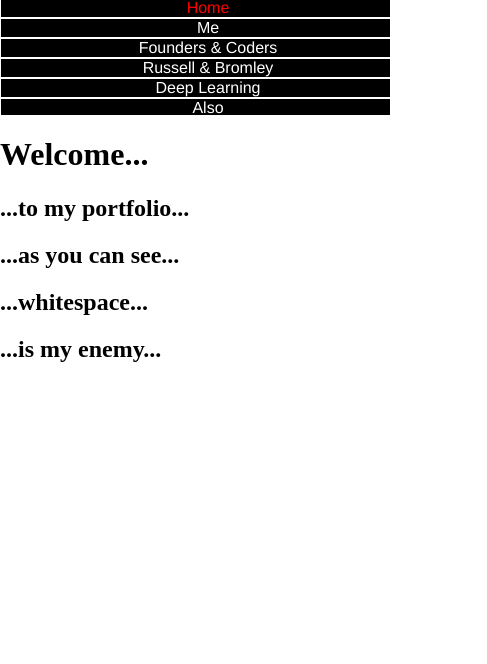
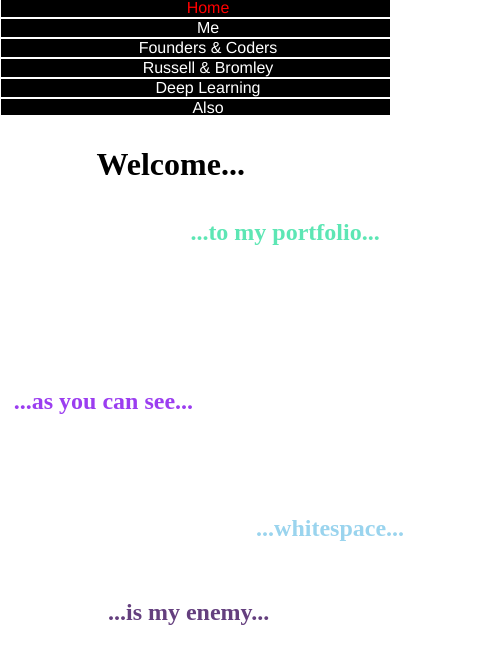
Before and after one commit to harryyy27/portfolio, a React (Create React App) app: page / in a window 390 px wide. Shown: the top 664 px of the page, 487 px wide, since content can reach past the window. Built offline with nearby package versions, Linux system fonts and the light colour scheme.

Commit message:
mobile home page fix

```diff
--- a/src/components/styled.js
+++ b/src/components/styled.js
@@ -1,13 +1,17 @@
 import styled from 'styled-components'
 
 const Wrapper = styled.main`
-    position: relative;
-    top: -50%;
+    position: absolute
+    top: 20vh;
+    @media(max-width: 614px){
+        top: 115px;
+    }
     width:100vw;
     @media(min-width:615px){
         width: 70vw;
 
     }
+
     background: ${props=>localStorage.getItem("page")==='Home'||localStorage.getItem("page")===null?'white':props.color};
     margin: auto;
 `
@@ -84,8 +88,9 @@ const Heading = styled.h1`
     text-align:center;
 
     font-size: 26px;
-    color: ${props=>props.color};
-    @media(min-width: 615px){
+
+    @media(min-width: 0px){
+        color: ${props=>props.color};
         position: ${props=>localStorage.getItem("page")!=='Home'?'relative':'absolute'};
         font-size: ${props=>props.size!==undefined?props.size+'px':'2em'};
         top: ${props=>props.y}vh;
@@ -93,12 +98,13 @@ const Heading = styled.h1`
         padding:10px 0px 10px 0px
     }
 
+
 `
 const HeaderElement = styled.header`
     width: 100vw;
     padding:0px;
     margin: 0px
-
+    position: fixed;
 `
 const Paragraph = styled.p`
     font-family: Helvetica;
@@ -108,14 +114,16 @@ const Paragraph = styled.p`
 `
 const SubHeading = styled.h2`
 
-    @media(min-width:615px){
         position: ${props=>props.position};
         top: ${props=>props.y}vh;
         left: ${props=>props.x}vw;
         font-size: ${props=>props.size}px;
         color: ${props=>props.color};
+
+    @media(max-width:614){
+        font-size: ${props=>props.size/2}px;
+
     }
-
 `
 const Frame = styled.iframe`
 
--- a/src/pages/home.js
+++ b/src/pages/home.js
@@ -2,44 +2,68 @@ import React,{useState, useEffect} from 'react'
 import {Wrapper, Heading, SubHeading} from '../components/styled'
 
 const Home =()=> {
+        const sizeArr = [50+Math.random()*20,30+Math.random()*20,20+Math.random()*10,30+Math.random()*10,25+Math.random()*10]
+
         const [position,setPosition] = useState('absolute')
+        const [size,handleSize]= useState([])
         useEffect(()=>{
                 // setPosition("absolute");
                 return ()=>{
                         setPosition("relative")
                 }
         },[])
+        useEffect(()=>{
+            const handleResize = ()=>{
+                if(window.matchMedia("(max-width:614px)")){
+                    handleSize(()=>{
+                        const arr =sizeArr.map(el=>el/2)
+                        return arr
+                    })
+                }
+                else{
+                    handleSize(()=>{
+                        const arr =sizeArr.map(el=>el)
+                        return arr
+                    })
+                }
+
+            }
+            window.addEventListener("resize",handleResize)
+            return ()=>{
+                window.removeEventListener("resize",handleResize)
+            }
+        })
         return(
             <Wrapper>
                     <Heading
-                        x={window.innerWidth>614 ? 70*Math.random()-17:null}
+                        x={30*Math.random()}
                         y={0}
-                        size={50+Math.random()*20}
+                        size={size[0]}
                         color={'#'+Math.floor(Math.random()*255).toString(16)+Math.floor(Math.random()*255).toString(16)+Math.floor(Math.random()*255).toString(16)}>Welcome...</Heading>
                     <SubHeading
                         position={position}
-                        x={window.innerWidth>614 ?70-70*Math.random():null}
+                        x={70-30*Math.random()}
                         y={10}
-                        size={30+Math.random()*20}
+                        size={size[1]}
                         color={'#'+Math.floor(Math.random()*255).toString(16)+Math.floor(Math.random()*255).toString(16)+Math.floor(Math.random()*255).toString(16)}>...to my portfolio...</SubHeading>
                     <SubHeading
                          position={position}
-                        x={window.innerWidth>614 ? 70*Math.random()-17:null}
+                        x={30*Math.random()}
                         y={30}
-                        size={20+Math.random()*10}
+                        size={size[2]}
                         color={'#'+Math.floor(Math.random()*255).toString(16)+Math.floor(Math.random()*255).toString(16)+Math.floor(Math.random()*255).toString(16)}>...as you can see...</SubHeading>
                     <SubHeading
                         position={position}
-                        x={window.innerWidth>614 ?70-70*Math.random():null}
+                        x={70-30*Math.random()}
                         y={45}
-                        size={30+Math.random()*10}
+                        size={size[3]}
                         color={'#'+Math.floor(Math.random()*255).toString(16)+Math.floor(Math.random()*255).toString(16)+Math.floor(Math.random()*255).toString(16)}
                         >...whitespace...</SubHeading>
                     <SubHeading
                         position={position}
-                        x={window.innerWidth>614 ? 70*Math.random()-17:null}
+                        x={30*Math.random()}
                         y={55}
-                        size={25+Math.random()*10}
+                        size={size[4]}
                         color={'#'+Math.floor(Math.random()*255).toString(16)+Math.floor(Math.random()*255).toString(16)+Math.floor(Math.random()*255).toString(16)}>...is my enemy...</SubHeading>
             </Wrapper>
         )
```
